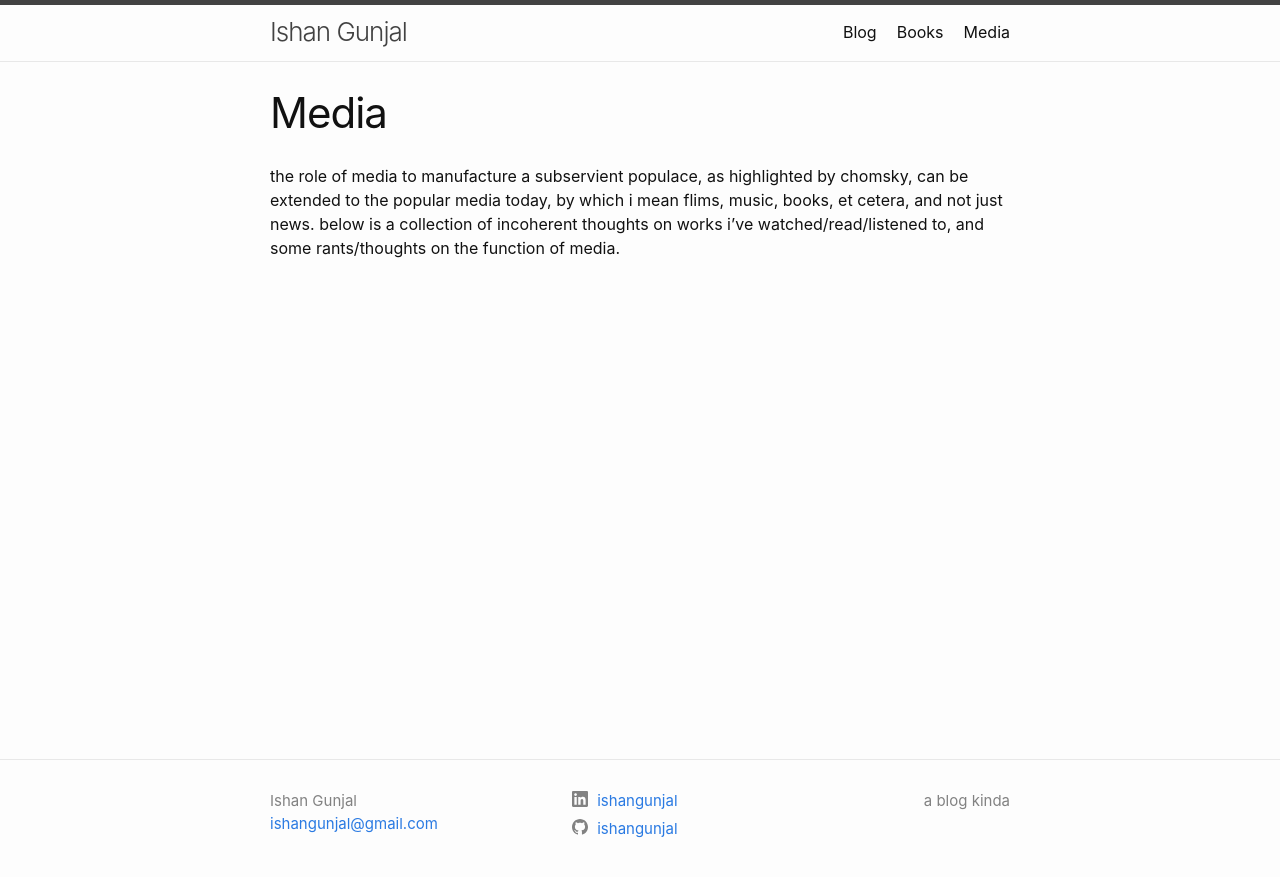
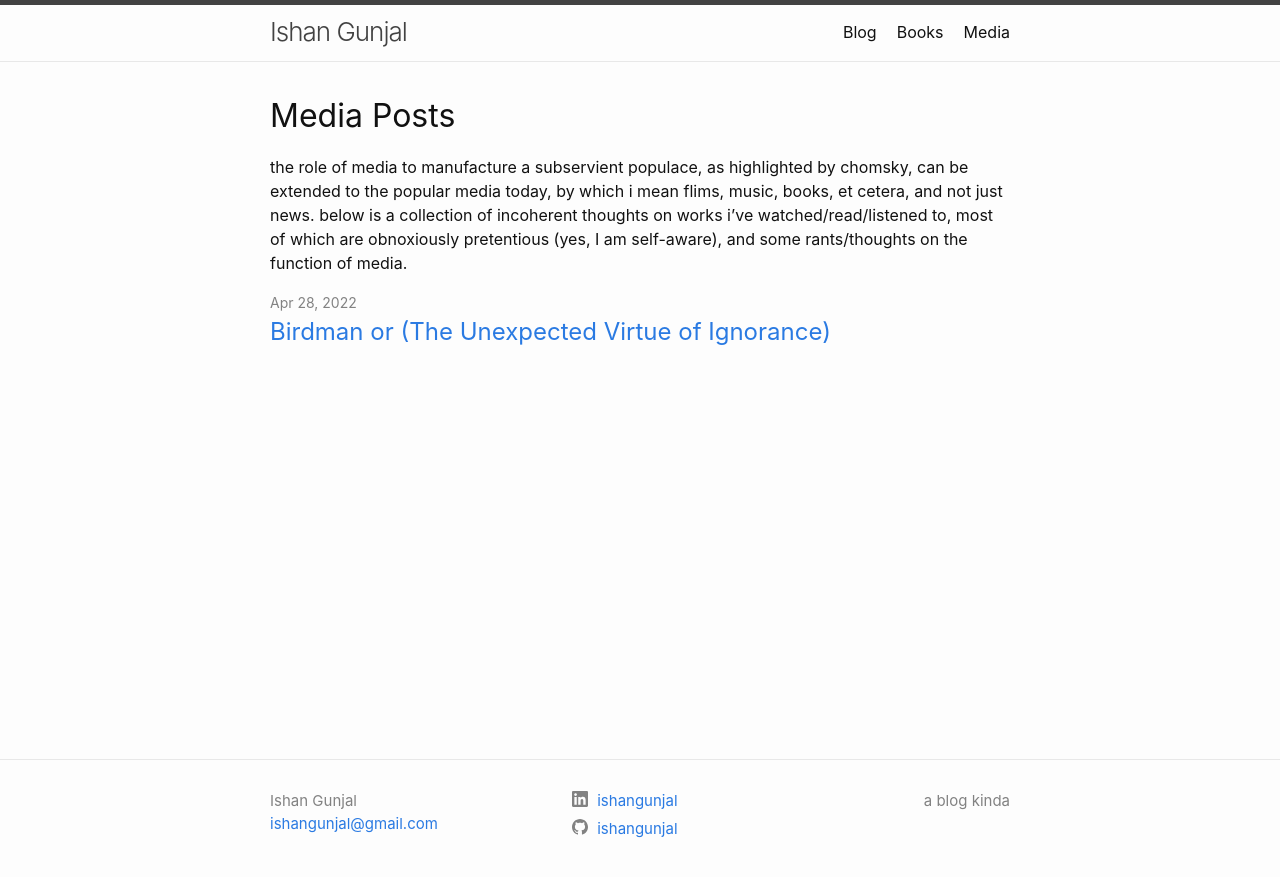
Before and after one commit to ishangunjal/my-site, a Jekyll site: the page built from pages/media.md, in a window 1280 px wide. Shown: the top 877 px of the page. Built offline with Jekyll 4.4.1, drawn with Linux system fonts in a browser that asks for light colours.

Commit message:
updated homepage

```diff
--- a/_config.yml
+++ b/_config.yml
@@ -41,11 +41,6 @@ plugins:
 defaults:
   -
     scope:
-      path: "pages"
-    values:
-      layout: "page"
-
-    scope:
       path: ""
       type: "posts"
     values:
--- a/_includes/header.html
+++ b/_includes/header.html
@@ -1,6 +1,7 @@
 <header class="site-header" role="banner">
 
   <div class="wrapper">
+
     {%- assign default_paths = site.pages | map: "path" -%}
     {%- assign page_paths = site.header_pages | default: default_paths -%}
     <a class="site-title" rel="author" href="{{ "/" | relative_url }}">{{ site.author | escape }}</a>
@@ -19,7 +20,7 @@
         <div class="trigger">
           {%- for path in page_paths -%}
             {%- assign my_page = site.pages | where: "path", path | first -%}
-            {%- if my_page.title -%}
+            {%- if my_page.title and my_page.type == "main_cat" -%}
             <a class="page-link" href="{{ my_page.url | relative_url }}">{{ my_page.title | escape }}</a>
             {%- endif -%}
           {%- endfor -%}
--- /dev/null
+++ b/_layouts/blog_cat.html
@@ -0,0 +1,33 @@
+---
+layout: default
+---
+
+<div class="home">
+  {%- if page.title -%}
+    <h1 class="page-heading">{{ page.title }} Posts</h1>
+  {%- endif -%}
+
+  {{ content }}
+
+  {%- if site.posts.size > 0 -%}
+    <ul class="post-list">
+      {%- for post in site.posts -%}
+        {%- if post.category == page.category -%}
+          <li>
+            {%- assign date_format = site.minima.date_format | default: "%b %-d, %Y" -%}
+            <span class="post-meta">{{ post.date | date: date_format }}</span>
+            <h3>
+              <a class="post-link" href="{{ post.url | relative_url }}">
+                {{ post.title | escape }}
+              </a>
+            </h3>
+            {%- if site.show_excerpts -%}
+              {{ post.excerpt }}
+            {%- endif -%}
+          </li>
+        {%- endif -%}
+      {%- endfor -%}
+    </ul>
+  {%- endif -%}
+
+</div>
--- /dev/null
+++ b/_posts/2022-04-28-m-birdman.md
@@ -0,0 +1,7 @@
+---
+layout: post
+category: media
+title: Birdman or (The Unexpected Virtue of Ignorance)
+---
+
+bird man, bird man, haha, charade you are.
--- a/pages/media.md
+++ b/pages/media.md
@@ -1,7 +1,9 @@
 ---
-layout: page
+layout: blog_cat
 title: "Media"
 permalink: "/media/"
+category: "media"
+type: "main_cat"
 ---
 
-the role of media to manufacture a subservient populace, as highlighted by chomsky, can be extended to the popular media today, by which i mean flims, music, books, et cetera, and not just news. below is a collection of incoherent thoughts on works i've watched/read/listened to, and some rants/thoughts on the function of media.
+the role of media to manufacture a subservient populace, as highlighted by chomsky, can be extended to the popular media today, by which i mean flims, music, books, et cetera, and not just news. below is a collection of incoherent thoughts on works i've watched/read/listened to, most of which are obnoxiously pretentious (yes, I am self-aware), and some rants/thoughts on the function of media.
```
Also changed, not shown: _layouts/books.html (added, +44 -0 lines), _layouts/home.html (+5 -2 lines), _posts/2022-04-27-b-first-blog-post.md (added, +6 -0 lines), _posts/2022-04-27-first-blog-post.md (deleted, +0 -5 lines), _posts/2022-04-28-ba-nakahara.md (added, +5 -0 lines), index.markdown (deleted, +0 -23 lines), index.md (added, +18 -0 lines), pages/academia.md (added, +9 -0 lines), pages/blog.md (renamed from pages/blog.markdown, +1 -0 lines), pages/books.md (+2 -1 lines), pages/fiction.md (added, +9 -0 lines), pages/non-fiction.md (added, +9 -0 lines), _layouts/academic.html (added), 1 other file.
